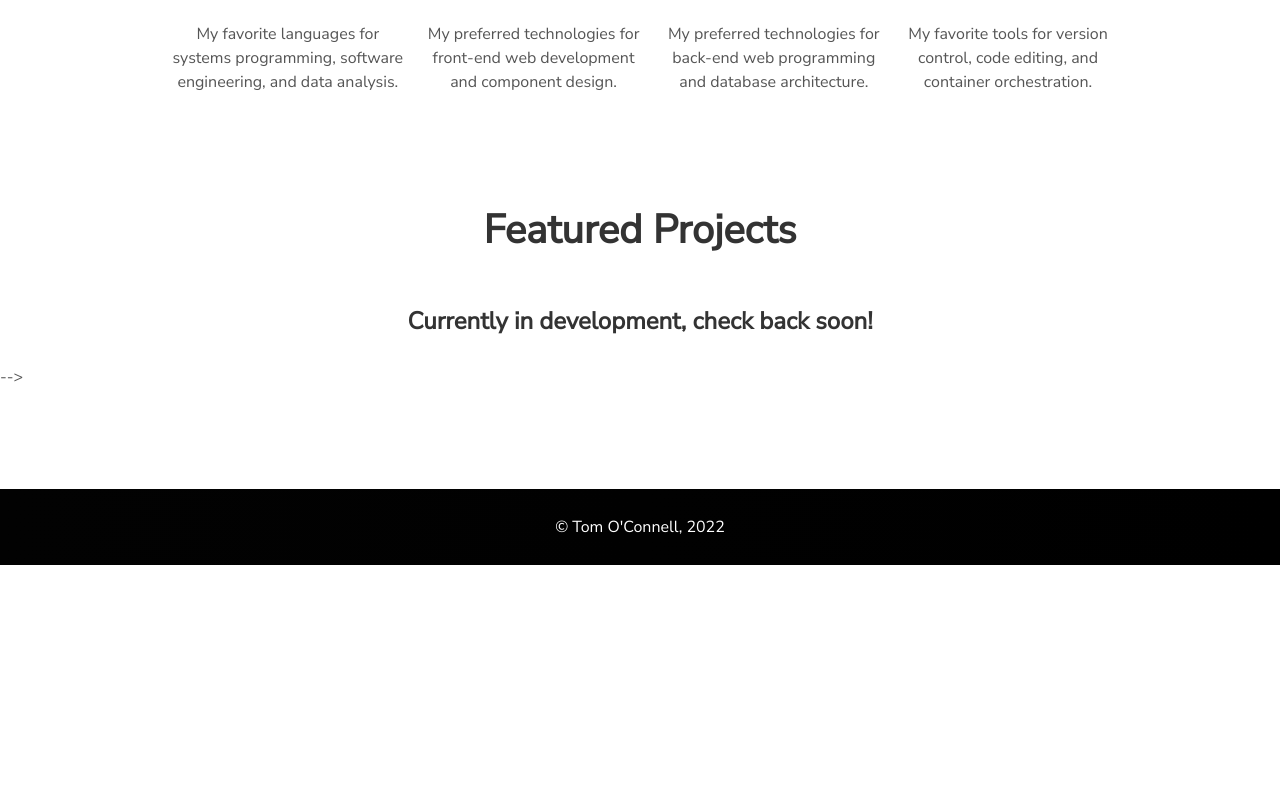
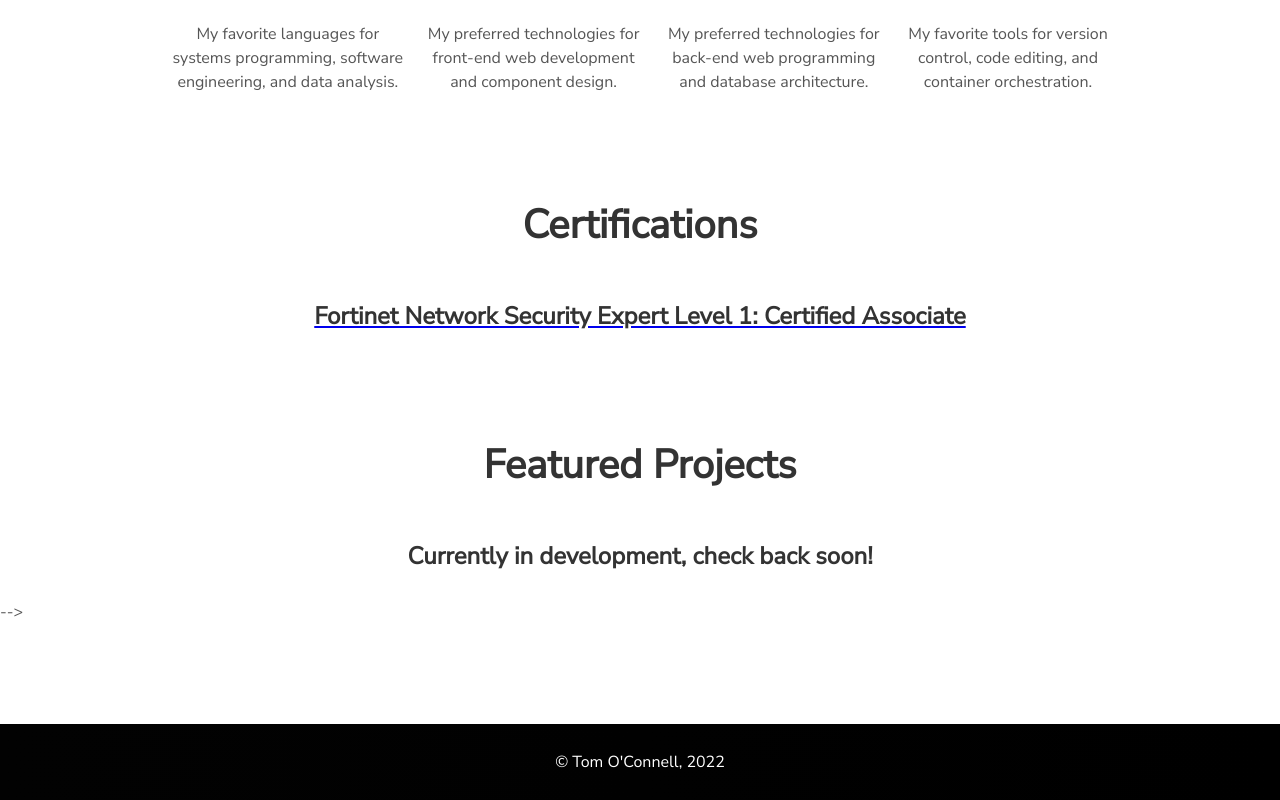
Before and after one commit to tomoc99/myDevPortfolio, a plain HTML site: page index.html in a window 1280 px wide. Shown: the part 1428-2228 px from the top of the page. Before the commit the page ends 1993 px from the top, so only its background shows below. Drawn offline with nearby package versions, Linux system fonts and the light colour scheme.

Commit message:
added certificate section

```diff
--- a/index.html
+++ b/index.html
@@ -50,6 +50,7 @@
         </div>
         <div class="header-links">
           <a class="link" href="#about" data-scroll>About Me</a>
+          <a class="link" href="#certifications" data-scroll>Certifications</a>
           <a class="link" href="#projects" data-scroll>Projects</a>
         </div>
       </div>
@@ -61,21 +62,6 @@
       <!-- User Introduction-->
       <div class="user-details">
         <h1>My Story</h1>
-        <!--<picture>
-          <source
-            type="image/webp"
-            srcset="./assets/img/jpg/Jpeg version.jpg"
-            alt="Professional Me"
-            width="20%"
-            style="border-radius: 50%"
-          />
-          <img
-            src="./assets/img/jpg/Jpeg version.jpg"
-            alt="Professional Me"
-            width="20%"
-            style="border-radius: 50%"
-          />
-        </picture>-->
         <p>
           Hello and welcome to my personal developer portfolio! Hopefully this website will answer any questions you may have about my experience, education or skills. To introduce myself, I am junior student at Arizona State University and a part time employee at Intel.
            I moved to America from Ireland in 2020 for college. In my freetime, I enjoy DJing, skateboarding and video games. Feel free to explore the page!
@@ -123,6 +109,16 @@
         </div>
       </div>
     </section>
+
+    <!-- Certifications -->
+    <section id="certifications">
+      <div class="user-details">
+        <h1>Certifications</h1>
+        <a href="NSE_1_Certification.pdf" target="_blank">
+          <h3>Fortinet Network Security Expert Level 1: Certified Associate</h3>
+        </a>
+        </a>
+      </div>
 
     <!-- Projects Section -->
     <section id="projects">
```
Also changed, not shown: 1 other file.
